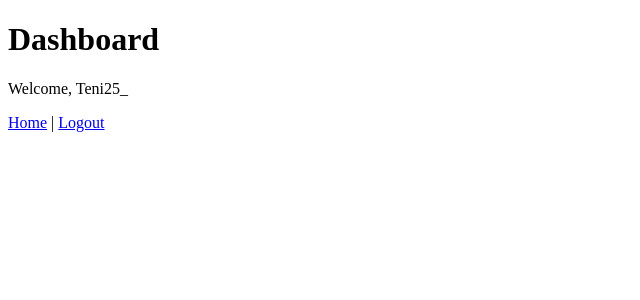
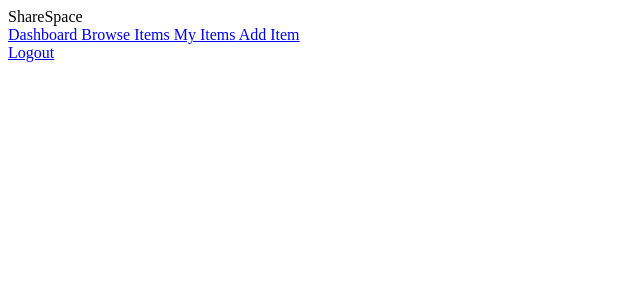
Before and after one commit to Prosperteni/ShareSpace, a Flask app: page /dashboard in a window 1280 px wide. Shown: the top 300 px of the page, without its empty margins (0-640 px from the left). Run offline with Flask 3, Linux system fonts and the light colour scheme; a user stored in the database is signed in.

Commit message:
Enhance dashboard layout with sidebar navigation and styling

```diff
--- a/templates/dashboard.html
+++ b/templates/dashboard.html
@@ -1,9 +1,45 @@
-<!doctype html>
-<html>
-<head><title>Dashboard</title></head>
-<body>
-  <h1>Dashboard</h1>
-  <p>Welcome, {{ username }}</p>
-  <p><a href="/">Home</a> | <a href="/logout">Logout</a></p>
+<body class="bg-gray-100 dark:bg-dark">
+
+  <div class="flex h-screen">
+
+    <!-- ===== Sidebar -->
+    <aside class="w-64 bg-white dark:bg-dark-2 shadow-lg flex flex-col">
+
+      <!-- Logo -->
+      <div class="h-16 flex items-center justify-center border-b dark:border-dark-3">
+        <span class="text-xl font-bold text-primary">ShareSpace</span>
+      </div>
+
+      <!-- Nav -->
+      <nav class="flex-1 px-4 py-6 space-y-2">
+        <a href="{{ url_for('dashboard') }}" class="sidebar-link active">
+          Dashboard
+        </a>
+        <a href="{{ url_for('browse_items') }}" class="sidebar-link">
+          Browse Items
+        </a>
+        <a href="{{ url_for('my_items') }}" class="sidebar-link">
+          My Items
+        </a>
+        <a href="{{ url_for('add_item') }}" class="sidebar-link">
+          Add Item
+        </a>
+      </nav>
+
+      <!-- Bottom -->
+      <div class="p-4 border-t dark:border-dark-3">
+        <a href="{{ url_for('logout') }}" class="text-red-500 font-medium">
+          Logout
+        </a>
+      </div>
+
+    </aside>
+
+    <!-- ===== Main Content -->
+    <main class="flex-1 overflow-y-auto p-6">
+      {% block content %}{% endblock %}
+    </main>
+
+  </div>
+
 </body>
-</html>
```
Also changed, not shown: static/css/tailwind.css, users.db, 2 other files.
